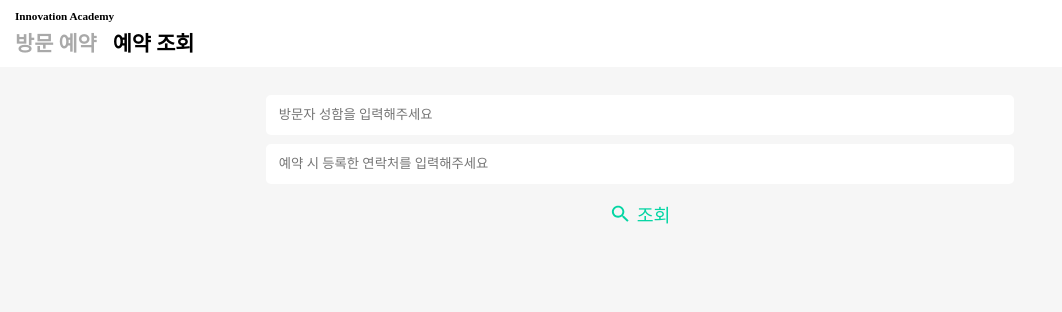
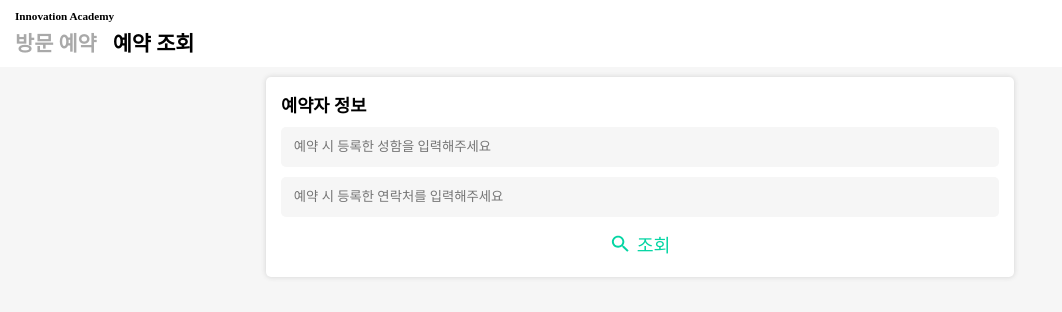
Before and after one commit to 42Sunny/visitor_front, a React (Create React App) app: page /lookup in a window 1280 px wide. Shown: the top 312 px of the page, without its empty margins (0-1062 px from the left). Built offline with nearby package versions, Linux system fonts and the light colour scheme; the HTML template or start-up script is replaced by a standard one; a web font is replaced by a local one.

Commit message:
VSTR-109 예약 조회 페이지 디자인 변경

```diff
--- a/src/components/Lookup/LookupInput.js
+++ b/src/components/Lookup/LookupInput.js
@@ -37,10 +37,11 @@ const LookupInput = () => {
 
   return (
     <div className={styles.LookupInputBox}>
+      <div className={styles.LookupInputTitle}>예약자 정보</div>
       <div className={styles.LookupInputs}>
         <input
           className={styles.LookupInputInput}
-          placeholder="방문자 성함을 입력해주세요"
+          placeholder="예약 시 등록한 성함을 입력해주세요"
           defaultValue={name}
           onChange={handleChangeName}
         />
--- a/src/styles/LookupPage.module.css
+++ b/src/styles/LookupPage.module.css
@@ -32,12 +32,15 @@
 }
 
 .LookupInputBox {
-  padding-top: 1.1rem;
-  padding-bottom: 1.1rem;
+  padding: 15px;
+  border-radius: 5px;
   display: flex;
   flex-direction: column;
   justify-content: center;
   align-items: center;
+  box-sizing: border-box;
+  background-color: white;
+  box-shadow: 0 0px 5px 0.3px rgb(213, 213, 213);
 }
 
 .LookupInputs {
@@ -50,7 +53,7 @@
 .LookupInputInput {
   border-style: none;
   margin-bottom: 0.6rem;
-  background-color: white;
+  background-color: #f6f6f6;
   height: 2.5rem;
   border-radius: 5px;
   padding: 0.8rem;
@@ -60,13 +63,12 @@
 
 .LookupInputButtonBox {
   width: 100%;
-  height: 1.4rem;
   display: flex;
   justify-content: center;
 }
 
 .LookupInputSearchButton {
-  background-color: #f6f6f6;
+  background-color: white;
   border-style: none;
   cursor: pointer;
   display: flex;
@@ -74,7 +76,7 @@
   align-items: center;
   color: #03d5a3;
   font-size: 1.15rem;
-  padding: 20px;
+  padding: 5px;
   width: 100%;
   box-sizing: border-box;
 }
@@ -246,3 +248,10 @@
   color: white;
   max-width: 6rem;
 }
+
+.LookupInputTitle {
+  width: 100%;
+  font-size: 1.1rem;
+  margin-bottom: 10px;
+  font-weight: bold;
+}
```
